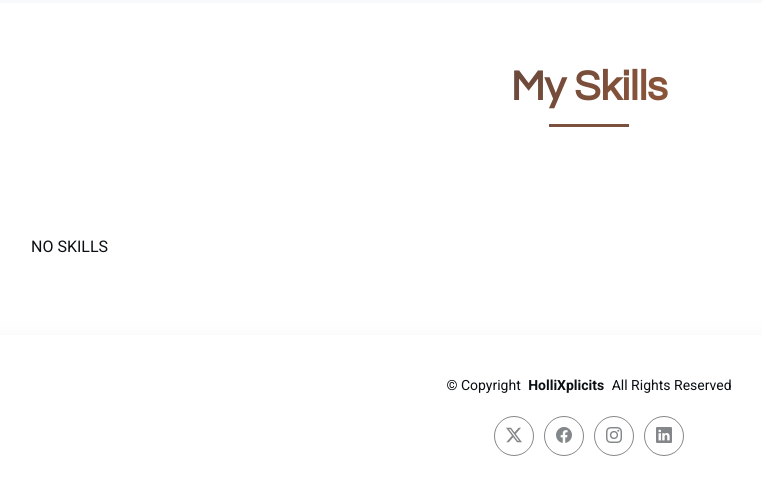
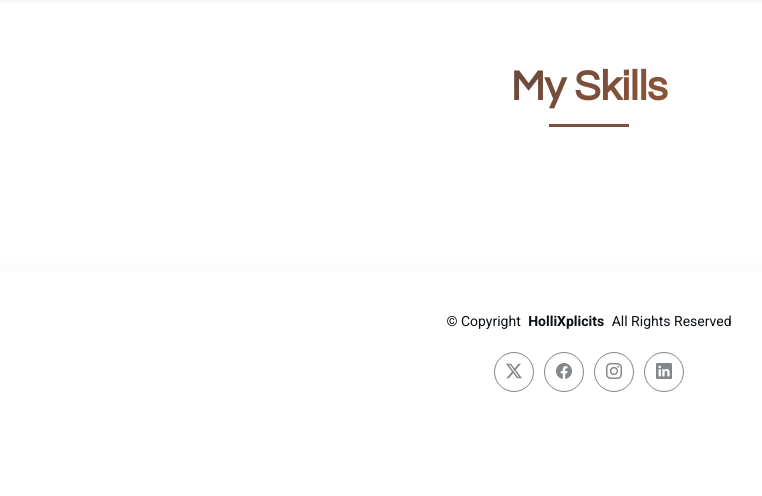
Before and after one commit to makohaivan/messach_holli, a Django app: page /about/ in a window 1280 px wide. Shown: the part 1385-1881 px from the top of the page, without its empty margins (51-813 px from the left). After the commit the page ends 1777 px from the top, so only its background shows below. Run offline with Django 5.2, Linux system fonts and the light colour scheme; data that the repository does not hold is empty; some libraries are stand-ins or nearby versions.

Commit message:
edited files

```diff
--- a/portfolio/templates/portfolio/skills_component.html
+++ b/portfolio/templates/portfolio/skills_component.html
@@ -9,7 +9,6 @@
 
             </div>
         </div>
-    {% if skills %}
 
     <div class="row g-4 skills-animation">
         {% for skill in skills %}
@@ -26,9 +25,6 @@
         {% endfor %}
     </div>
 
-    {% else %}
-    <p>NO SKILLS</p>
-    {% endif %}
     </div>
 
 </section>
```
